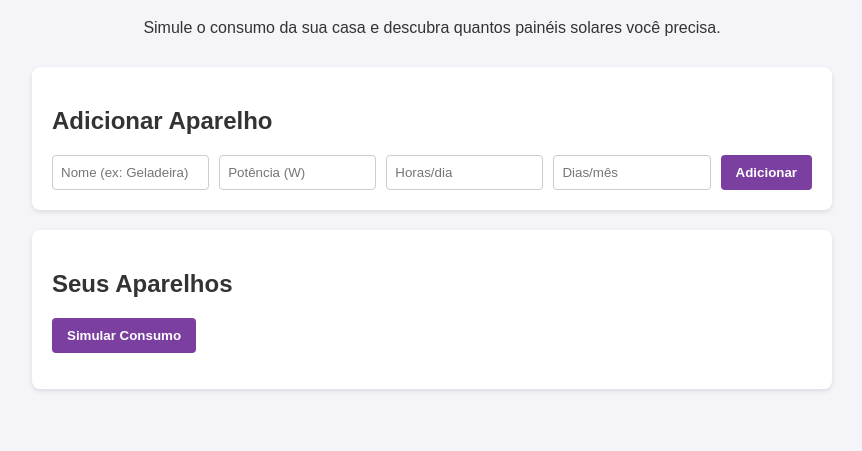
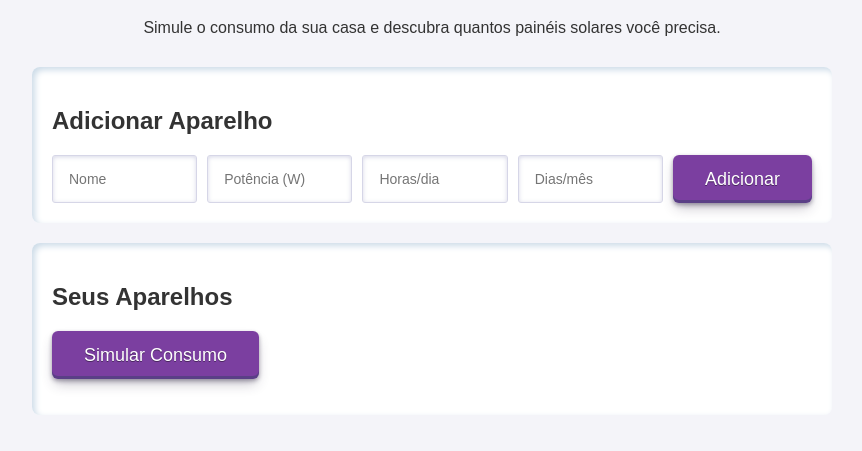
Before and after one commit to cleiton9321-dev/medidor-coopera, a website: page public/index.html in a window 1280 px wide. Shown: the part 81-532 px from the top of the page, without its empty margins (208-1070 px from the left). Drawn offline with Linux system fonts and the light colour scheme.

Commit message:
style: melhora o design e a interface da lista de aparelhos

```diff
--- a/public/index.html
+++ b/public/index.html
@@ -20,12 +20,7 @@
       <section class="card">
         <h2>Adicionar Aparelho</h2>
         <form id="form-aparelho">
-          <input
-            type="text"
-            id="nome"
-            placeholder="Nome (ex: Geladeira)"
-            required
-          />
+          <input type="text" id="nome" placeholder="Nome " required />
           <input
             type="number"
             id="potencia"
--- a/public/style.css
+++ b/public/style.css
@@ -31,7 +31,9 @@ main {
   background: white;
   padding: 20px;
   border-radius: 8px;
-  box-shadow: 0 2px 5px rgba(0, 0, 0, 0.1);
+  box-shadow:
+    3px 3px 6px 0px #ccdbe8 inset,
+    -3px -3px 6px 1px rgba(255, 255, 255, 0.5) inset;
 }
 
 #form-aparelho {
@@ -46,16 +48,59 @@ main {
   padding: 8px;
   border: 1px solid #ccc;
   border-radius: 4px;
+  box-shadow:
+    3px 3px 6px 0px #ccdbe8 inset,
+    -3px -3px 6px 1px rgba(255, 255, 255, 0.5) inset;
+  position: relative;
+  cursor: text;
+  font-size: 14px;
+  line-height: 20px;
+  padding: 0 16px;
+  height: 48px;
+  background-color: #fff;
+  border: 1px solid #d6d6e7;
+  border-radius: 3px;
+  color: rgb(35, 38, 59);
+  box-shadow: inset 0 1px 4px 0 rgb(119 122 175 / 30%);
+  overflow: hidden;
+  transition: all 100ms ease-in-out;
+  :focus {
+    border-color: #3c4fe0;
+    box-shadow: 0 1px 0 0 rgb(35 38 59 / 5%);
+  }
 }
 
 button {
-  background-color: #7b3fa0; /* Cor de destaque exigida */
-  color: white;
-  border: none;
-  padding: 10px 15px;
-  border-radius: 4px;
+  display: inline-block;
+  outline: 0;
+  border: 0;
   cursor: pointer;
-  font-weight: bold;
+  will-change: box-shadow, transform;
+  background: radial-gradient(100% 100% at 100% 0%, #7b3fa0 0%, #7b3fa0 100%);
+  box-shadow:
+    0px 2px 4px rgb(45 35 66 / 40%),
+    0px 7px 13px -3px rgb(45 35 66 / 30%),
+    inset 0px -3px 0px rgb(58 65 111 / 50%);
+  padding: 0 32px;
+  border-radius: 6px;
+  color: #fff;
+  height: 48px;
+  font-size: 18px;
+  text-shadow: 0 1px 0 rgb(0 0 0 / 40%);
+  transition:
+    box-shadow 0.15s ease,
+    transform 0.15s ease;
+  :hover {
+    box-shadow:
+      0px 4px 8px rgb(45 35 66 / 40%),
+      0px 7px 13px -3px rgb(45 35 66 / 30%),
+      inset 0px -3px 0px #3c4fe0;
+    transform: translateY(-2px);
+  }
+  :active {
+    box-shadow: inset 0px 3px 7px #3c4fe0;
+    transform: translateY(2px);
+  }
 }
 
 button:hover {
```
